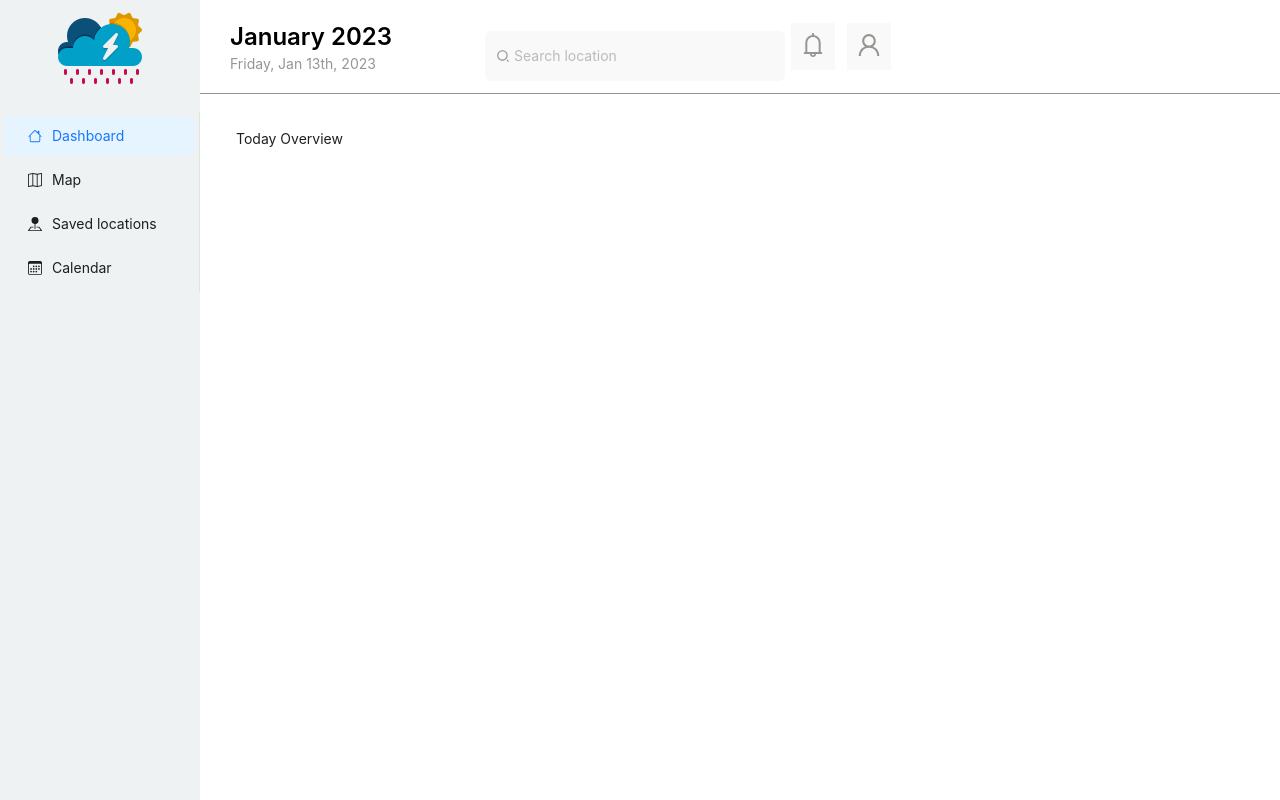
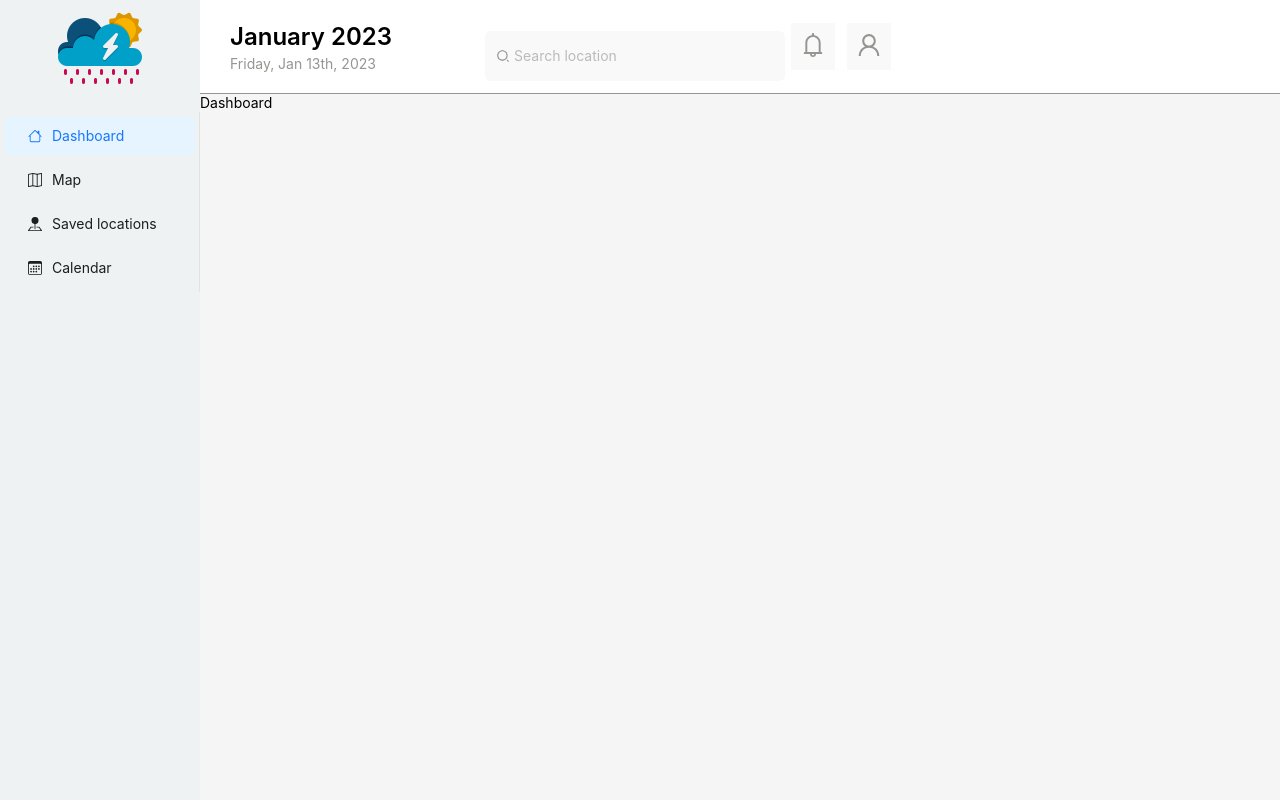
Before and after one commit to muhammadtalha242/react-typescript-d3-antd-vite-weatherApp, a React (Vite) app: page / in a window 1280 px wide. Built offline with nearby package versions, Linux system fonts and the light colour scheme; no server answers.

Commit message:
code clean

```diff
--- a/src/App.tsx
+++ b/src/App.tsx
@@ -1,30 +1,18 @@
-import { Layout, theme } from "antd";
+import { Layout } from "antd";
 import styled from "styled-components";
 import TopBar from "./components/topbar";
 import SideBar from "./components/sidebar";
+import Dashboard from "./components/dashboard";
 
 const LayoutContainer = styled(Layout)``;
 
-const { Content } = Layout;
-
 const App = () => {
-  const {
-    token: { colorBgContainer },
-  } = theme.useToken();
-
   return (
     <LayoutContainer>
       <SideBar />
       <Layout className="site-layout">
         <TopBar />
-        <Content
-          style={{
-            padding: 36,
-            background: colorBgContainer,
-          }}
-        >
-          Today Overview
-        </Content>
+        <Dashboard />
       </Layout>
     </LayoutContainer>
   );
```
